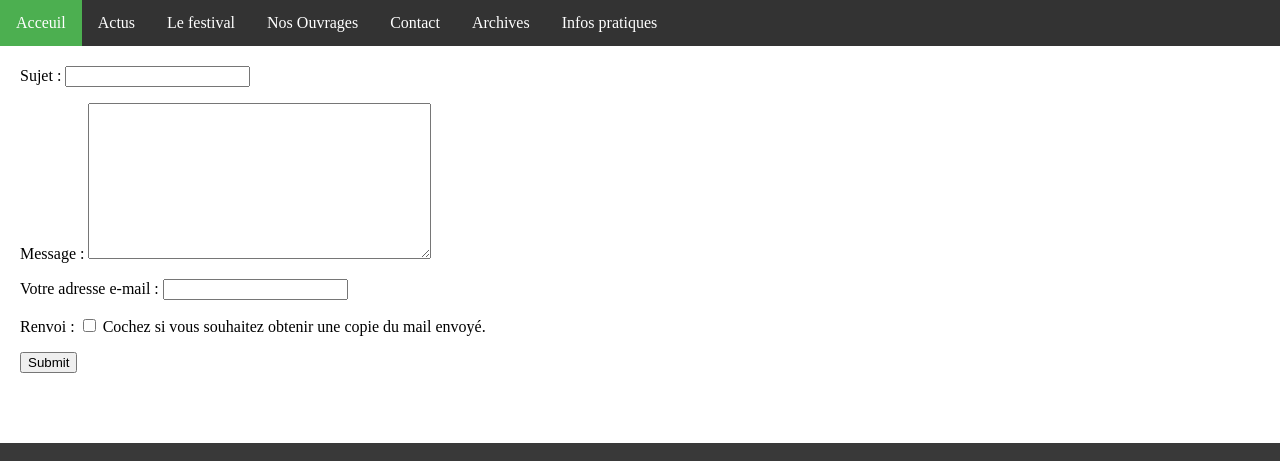
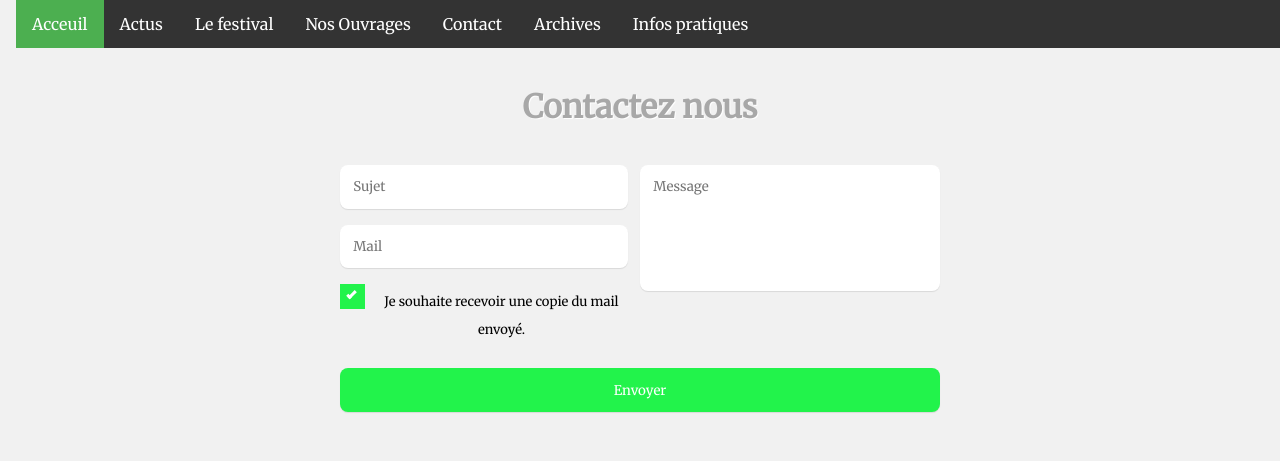
Before and after one commit to insa-bd-manga/WebProject, a Django app: page /contact in a window 1280 px wide. Shown: the top 461 px of the page. Run offline with Django 3.2, Linux system fonts and the light colour scheme; parts of the project's set-up code (start-up, migrations or seed data) failed here and were passed over; some libraries are stand-ins or nearby versions; some web fonts are replaced; grey boxes are pictures that could not be loaded.

Commit message:
Front end CSS du formulaire de contact: il fonctionne. Petit détail: je n'ai pas reussi à mettre l'image captcha à coté de la zone associée. Se mettre d'accord sur les couleurs.

```diff
--- a/templates/base.html
+++ b/templates/base.html
@@ -9,6 +9,7 @@
     <link href="{% static 'vitrine/style.css'%}" rel="stylesheet">
     <link rel="stylesheet" href="http://maxcdn.bootstrapcdn.com/font-awesome/4.2.0/css/font-awesome.min.css">
     <link href="http://fr.allfont.net/allfont.css?fonts=montserrat-light" rel="stylesheet" type="text/css" />
+    {% block styleSup %}  {%  endblock %}
 
 </head>
 <body>
--- /dev/null
+++ b/vitrine/static/vitrine/contactez_nous.css
@@ -0,0 +1,186 @@
+@import url(https://fonts.googleapis.com/css?family=Merriweather);
+*,
+*:before,
+*:after {
+  -moz-box-sizing: border-box;
+  -webkit-box-sizing: border-box;
+  box-sizing: border-box;
+}
+
+body {
+  background: #f1f1f1;
+  font-family: 'Merriweather', sans-serif;
+  padding: 1em;
+}
+
+h1 {
+  text-align: center;
+  color: #a8a8a8;
+  text-shadow: 1px 1px 0 white;
+}
+.position_captcha .captcha {
+  position: relative;
+  float: left;
+}
+.position_captcha input #id_captcha_1{
+  position: relative;
+  padding-left: 100px;
+  margin-bottom: 12px;
+  float:right;
+}
+
+form {
+  max-width: 600px;
+  text-align: center;
+  margin: 20px auto;
+}
+.container {
+  display: block;
+  position: relative;
+  padding-left: 35px;
+  margin-bottom: 12px;
+  cursor: pointer;
+  font-size: 22px;
+  -webkit-user-select: none;
+  -moz-user-select: none;
+  -ms-user-select: none;
+  user-select: none;
+}
+
+/* Hide the browser's default checkbox */
+.container input {
+  position: absolute;
+  opacity: 0;
+  cursor: pointer;
+  height: 0;
+  width: 0;
+}
+
+.helptext{
+  font-family: 'Merriweather', sans-serif;
+  font-size: small;
+}
+
+/* Create a custom checkbox */
+.checkmark {
+  position: absolute;
+  top: 0;
+  left: 0;
+  height: 25px;
+  width: 25px;
+  background-color: #e1ddee;
+}
+/* On mouse-over, add a grey background color */
+.container:hover input ~ .checkmark {
+  background-color: #cacccb;
+}
+
+/* When the checkbox is checked, add a blue background */
+.container input:checked ~ .checkmark {
+  background-color: #22f34b;
+}
+
+/* Create the checkmark/indicator (hidden when not checked) */
+.checkmark:after {
+  content: "";
+  position: absolute;
+  display: none;
+}
+
+/* Show the checkmark when checked */
+.container input:checked ~ .checkmark:after {
+  display: block;
+}
+
+/* Style the checkmark/indicator */
+.container .checkmark:after {
+  left: 9px;
+  top: 5px;
+  width: 5px;
+  height: 10px;
+  border: solid white;
+  border-width: 0 3px 3px 0;
+  -webkit-transform: rotate(45deg);
+  -ms-transform: rotate(45deg);
+  transform: rotate(45deg);
+}
+form input, form textarea{
+  border: 0;
+  outline: 0;
+  padding: 1em;
+  -moz-border-radius: 8px;
+  -webkit-border-radius: 8px;
+  border-radius: 8px;
+  display: block;
+  width: 100%;
+  margin-top: 1em;
+  font-family: 'Merriweather', sans-serif;
+  -moz-box-shadow: 0 1px 1px rgba(0, 0, 0, 0.1);
+  -webkit-box-shadow: 0 1px 1px rgba(0, 0, 0, 0.1);
+  box-shadow: 0 1px 1px rgba(0, 0, 0, 0.1);
+  resize: none;
+}
+
+
+form input:focus, form textarea:focus {
+  -moz-box-shadow: 0 0px 2px #e74c3c !important;
+  -webkit-box-shadow: 0 0px 2px #e74c3c !important;
+  box-shadow: 0 0px 2px #e74c3c !important;
+}
+form #input-submit {
+  color: white;
+  background: #22f34b;
+  cursor: pointer;
+}
+form #input-submit:hover {
+  -moz-box-shadow: 0 1px 1px 1px rgba(170, 170, 170, 0.6);
+  -webkit-box-shadow: 0 1px 1px 1px rgba(170, 170, 170, 0.6);
+  box-shadow: 0 1px 1px 1px rgba(170, 170, 170, 0.6);
+}
+form textarea {
+  height: 126px;
+}
+
+.half {
+  float: left;
+  width: 48%;
+  margin-bottom: 1em;
+}
+
+.right {
+  width: 50%;
+}
+
+.left {
+  margin-right: 2%;
+}
+
+@media (max-width: 480px) {
+  .half {
+    width: 100%;
+    float: none;
+    margin-bottom: 0;
+  }
+}
+/* Clearfix */
+.cf:before,
+.cf:after {
+  content: " ";
+  /* 1 */
+  display: table;
+  /* 2 */
+}
+
+.cf:after {
+  clear: both;
+}
+.position_captcha .captcha {
+  position: relative;
+  float: left;
+}
+.position_captcha input #id_captcha_1{
+  position: relative;
+  padding-left: 100px;
+  margin-bottom: 12px;
+  float:right;
+}
--- a/vitrine/static/vitrine/style.css
+++ b/vitrine/static/vitrine/style.css
@@ -1,4 +1,5 @@
-body {margin:0;}
+body {margin:0;
+	background-color: #f1f1f1;}
 
 ul {
   list-style-type: none;
--- a/vitrine/templates/vitrine/contact.html
+++ b/vitrine/templates/vitrine/contact.html
@@ -1,13 +1,33 @@
 {% extends "base.html" %}
 {% block titreOnglet %} Contact {% endblock %}
+{%  block styleSup %}
+    {% load static %}
+    <link href="{% static 'vitrine/contactez_nous.css'%}" rel="stylesheet"> {% endblock %}
+    <link href="https://fonts.googleapis.com/css?family=Merriweather" rel="stylesheet" type="text/css" />
+
 {% block content %}
     {% if envoi %}Votre message a bien été envoyé !{% endif %}
 
     {% if not envoi %}
+    <h1>Contactez nous</h1>
     <form action="{% url "contact" %}" method="post">
         {% csrf_token %}<!--Permet de sécuriser le POST -->
-        {{ form.as_p }}
-        <input type="submit" value="Submit" />
+
+        <div class="half left cf">
+            <p><input id="id_sujet" type="text" name="sujet" maxlength="100" placeholder="Sujet"/></p>
+            <p><input type="text" name="envoyeur" id="id_envoyeur" placeholder="Mail" /></p>
+            <label class="container">
+              <input type="checkbox" name="renvoi" id="id_renvoi" checked="checked">
+              <span class="checkmark"></span>
+              <span class="helptext"> Je souhaite recevoir une copie du mail envoyé.</span>
+            </label>
+        </div>
+        <div class="half right cf">
+            <p><textarea id="id_message" rows="10" cols="40" name="message" placeholder="Message"></textarea></p>
+            <p class="position_captcha">{{ form.captcha}}</p>
+        </div>
+        <input type="submit" value="Envoyer" id="input-submit" />
     </form>
+
     {% endif %}
 {% endblock %}
```
